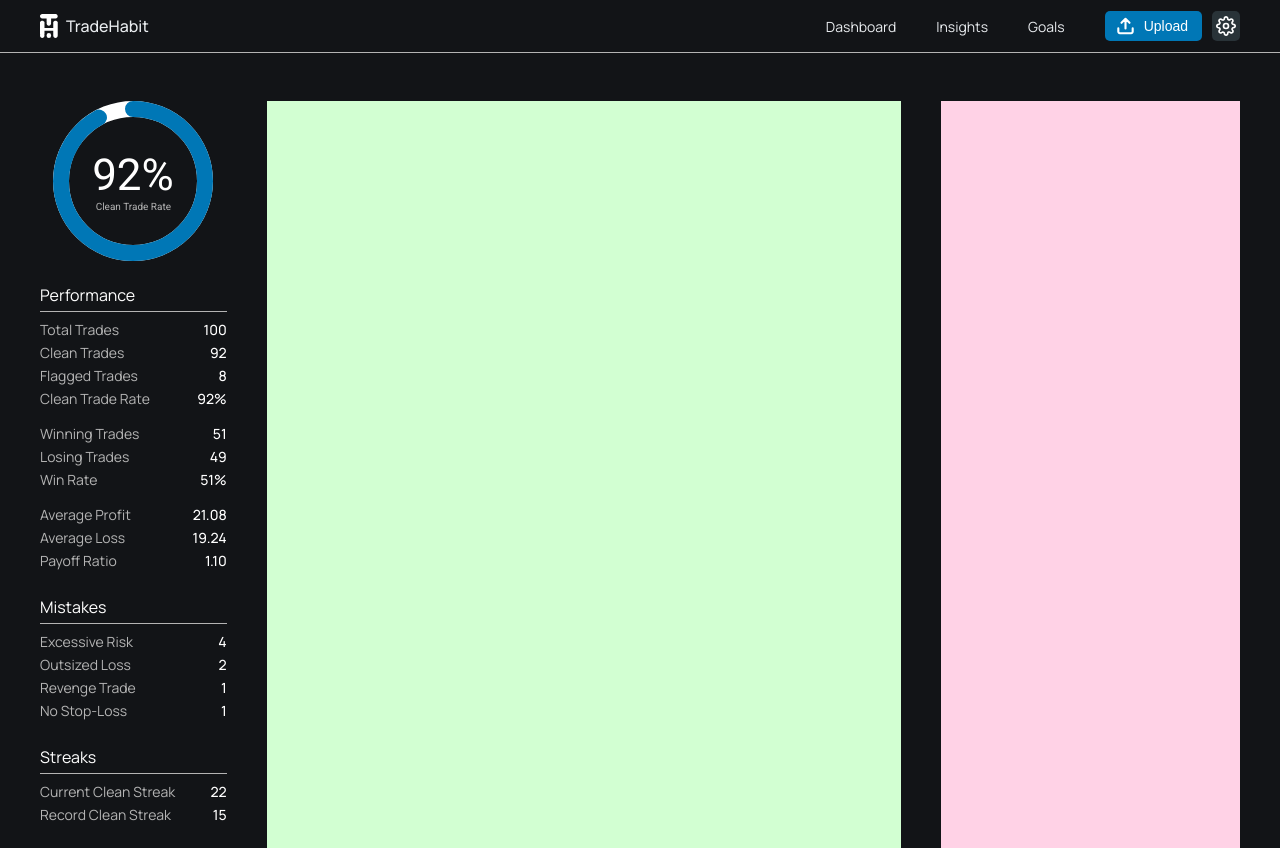
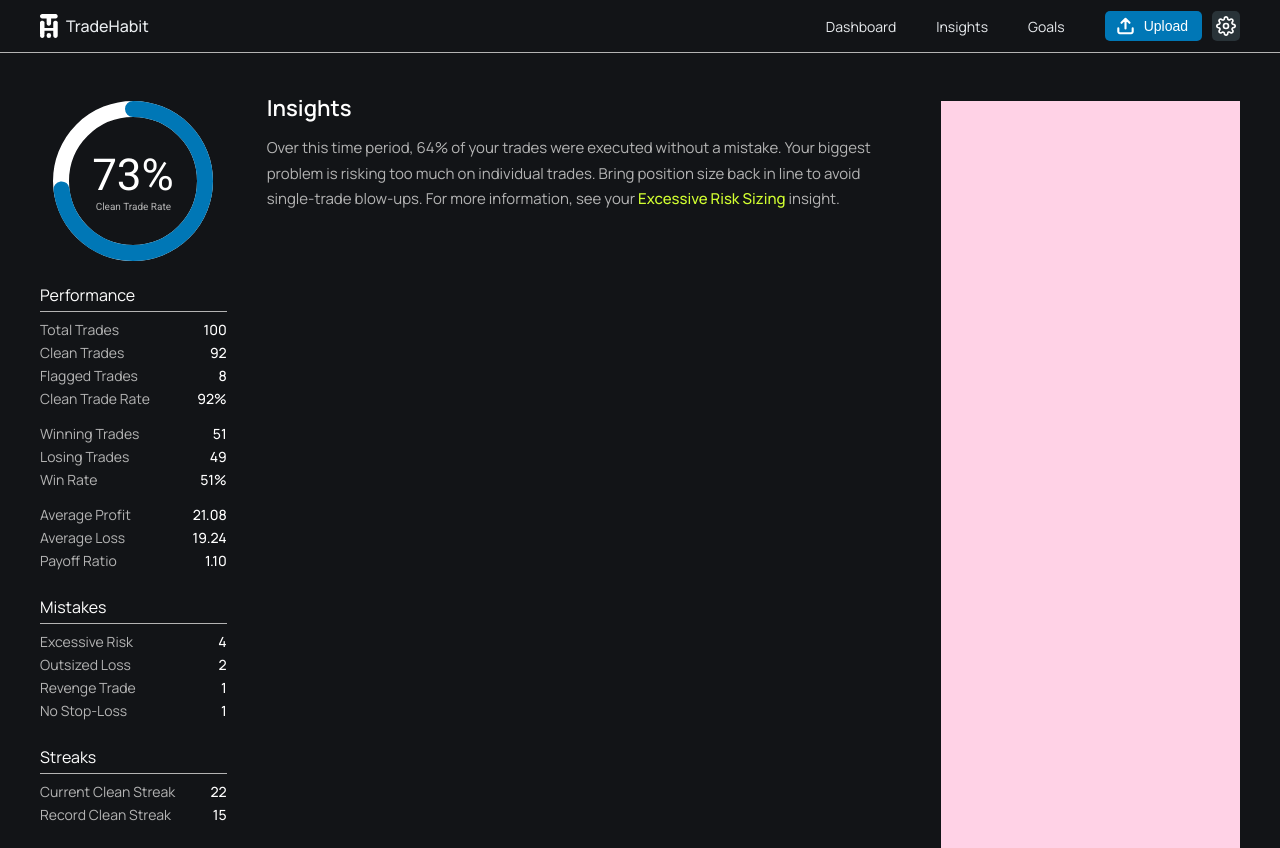
Before and after one commit to terrybvaughn/tradehabit-frontend, a React (Vite) app: page / in a window 1280 px wide. Built offline with nearby package versions, Linux system fonts and the light colour scheme.

Commit message:
feat: dashboard layout, insights expand/collapse, and UI refinements

```diff
--- a/src/components/Body/Body.module.css
+++ b/src/components/Body/Body.module.css
@@ -16,7 +16,7 @@
   width: 680px;
   min-height: calc(100vh - 53px);
   margin: 48px 20px 0 20px;
-  background: #d2ffd2;
+  /* background: #d2ffd2; */
 }
 
 .rightColumn {
@@ -72,3 +72,25 @@
 .spacer {
   margin-top: 12px;
 }
+
+.insightsHeading {
+  font-size: 22px;
+  font-weight: 600;
+  color: #fff;
+  margin-top: -8px;
+  margin-bottom: 12px;
+}
+
+.insightDiagnostic {
+  font-size: 15px;
+  line-height: 1.7;
+  color: var(--gray-divider);
+}
+
+.insightTitle {
+  font-size: 16px;
+  font-weight: 600;
+  color: #fff;
+  margin-top: 1.5em;
+  margin-bottom: -0.5em;
+}
--- a/src/components/Body/Body.tsx
+++ b/src/components/Body/Body.tsx
@@ -4,12 +4,86 @@ import { DonutChart } from "./DonutChart";
 
 interface BodyProps {
   children: ReactNode;
+  insightsExpanded: boolean;
+  setInsightsExpanded: (expanded: boolean) => void;
 }
 
-export const Body: FC<BodyProps> = ({ children }) => (
+const insightsData = [
+  {
+    diagnostic: "Over this time period, 64% of your trades were executed without a mistake. Your biggest problem is risking too much on individual trades. Bring position size back in line to avoid single-trade blow-ups. For more information, see your Excessive Risk Sizing insight.",
+    priority: 0,
+    title: "Summary"
+  },
+  {
+    diagnostic: "All 47 of your trades used stop-loss orders. This shows consistent risk discipline, which can help limit downside and reduce stress during volatile periods.",
+    priority: 1,
+    title: "Stop-Loss Discipline"
+  },
+  {
+    diagnostic: "5 of your 47 trades (10.6%) had stop distances that exceeded 1.5× your standard deviation. The average risk size among these trades was 45.25 points. These large-risk trades may signal moments of overconfidence or loss of discipline.",
+    priority: 2,
+    title: "Excessive Risk Sizing"
+  },
+  {
+    diagnostic: "You had 3 trades with losses that exceeded 1.0 standard deviation above your average losing trade. These outliers contributed 63.42 points in excess losses, meaning that if they'd been closer to your average, your total drawdown would have been significantly lower. A few large losses can erase weeks of gains. Controlling these outliers is critical for long-term performance.",
+    priority: 3,
+    title: "Outsized Losses"
+  },
+  {
+    diagnostic: "You're winning only 40% of your revenge trades—well below your overall 51% win rate—and even though your average winner is larger ($49.75 vs. $21.08), those extra losses have already set you back $-17.26 in total (about $-3.45 per revenge trade). In other words, you'd need a payoff ratio north of 1.5 just to breakeven at a 40% win rate, yet your revenge payoff is only 1.28× (compared with 0.54× overall). Bottom line: taking trades in the heat of frustration is costing you real money and eroding your edge—best to pause and stick to your plan rather than chase losses.",
+    priority: 4,
+    title: "Revenge Trading"
+  },
+  {
+    diagnostic: "You risked as little as 0.5 points and as much as 68.5 points per trade. Your average risk size was 13.61 points, with a standard deviation of 13.69 points. Wide variation in stop placement may signal inconsistency in risk management.",
+    priority: 5,
+    title: "Risk Sizing Consistency"
+  },
+  {
+    diagnostic: "Your win rate is 51.1%, and your average win is $21.08, versus an average loss of $39.24. That gives you a payoff ratio of 0.54.\nYou're running below breakeven. This math doesn't work long term. Either your losses are too large or your winners too small. One of them has to improve.",
+    priority: 6,
+    title: "Win Rate vs. Payoff Ratio"
+  }
+];
+
+export const Body: FC<BodyProps> = ({ children, insightsExpanded, setInsightsExpanded }) => {
+  const summary = insightsData.find(i => i.priority === 0);
+  const rest = insightsData.filter(i => i.priority !== 0).sort((a, b) => a.priority - b.priority);
+
+  // Handler for expanding insights
+  const handleExpandInsights = (e: React.MouseEvent<HTMLAnchorElement>) => {
+    e.preventDefault();
+    setInsightsExpanded(true);
+  };
+
+  // Render the summary as JSX with a clickable link
+  let summaryJsx: React.ReactNode = null;
+  if (summary) {
+    const linkText = "Excessive Risk Sizing";
+    const idx = summary.diagnostic.indexOf(linkText);
+    if (idx !== -1) {
+      summaryJsx = (
+        <>
+          {summary.diagnostic.slice(0, idx)}
+          <a
+            href="#"
+            style={{ color: "#D2FF31", cursor: "pointer", fontWeight: "500", textDecoration: "none" }}
+            onClick={handleExpandInsights}
+          >
+            {linkText}
+          </a>
+          {summary.diagnostic.slice(idx + linkText.length)}
+        </>
+      );
+    } else {
+      summaryJsx = summary.diagnostic;
+    }
+  }
+
+  return (
     <div className={styles.body}>
       <div className={styles.leftColumn}>
-      <DonutChart value={92} label="Clean Trade Rate" />
+        <DonutChart value={73} label="Clean Trade Rate" />
         <div className={styles.section}>
           <h3 className={styles.sectionHeading}>Performance</h3>
           <ul className={styles.metrics}>
@@ -44,7 +118,53 @@ export const Body: FC<BodyProps> = ({ children }) => (
           </ul>
         </div>
       </div>
-    <div className={styles.centerColumn}>{children}</div>
+      <div className={styles.centerColumn}>
+        {summary && (
+          <div className={styles.insightsSection}>
+            <h2 className={styles.insightsHeading}>Insights</h2>
+            <div
+              className={styles.insightsSummary}
+              style={{
+                maxHeight: insightsExpanded ? 1000 : 90,
+                overflow: "hidden",
+                transition: "max-height 0.5s cubic-bezier(.4,0,.2,1)",
+              }}
+            >
+              <div className={styles.insightDiagnostic}>
+                {summaryJsx}
+              </div>
+              {insightsExpanded && (
+                <div className={styles.insightsDetails}>
+                  {rest.map(insight => (
+                    <div key={insight.priority} className={styles.insightDetail}>
+                      <h3 className={styles.insightTitle}>{insight.title}</h3>
+                      <p className={styles.insightDiagnostic}>{insight.diagnostic}</p>
+                    </div>
+                  ))}
+                </div>
+              )}
+            </div>
+          </div>
+        )}
+        {children}
+      </div>
       <div className={styles.rightColumn}></div>
     </div>
   );
+};
+
+// Attach expand handler to window for inline link
+if (typeof window !== "undefined") {
+  (window as any).__expandInsights = () => {
+    const evt = new CustomEvent("expandInsights");
+    window.dispatchEvent(evt);
+  };
+}
+
+// Listen for expand event
+if (typeof window !== "undefined") {
+  window.addEventListener("expandInsights", () => {
+    const setInsightsExpanded = (window as any).setInsightsExpanded;
+    if (typeof setInsightsExpanded === "function") setInsightsExpanded(true);
+  });
+}
--- a/src/components/Header/Header.tsx
+++ b/src/components/Header/Header.tsx
@@ -8,7 +8,11 @@ import settingsIconHover from "@/assets/images/icon-hover-settings.svg"; // alia
 import uploadIcon from "@/assets/images/icon-upload.svg"; // aliased path
 import uploadIconHover from "@/assets/images/icon-hover-upload.svg"; // aliased path
 
-export const Header: FC = () => {
+interface HeaderProps {
+  setInsightsExpanded: (expanded: boolean) => void;
+}
+
+export const Header: FC<HeaderProps> = ({ setInsightsExpanded }) => {
   const [isUploadHovered, setIsUploadHovered] = useState(false);
   const [isSettingsHovered, setIsSettingsHovered] = useState(false);
 
@@ -22,7 +26,7 @@ export const Header: FC = () => {
 
       {/* ------------ right side ------------- */}
       <nav className={styles.nav} aria-label="Primary">
-        <a className={styles.link} href="#">Dashboard</a>
+        <a className={styles.link} href="#" onClick={() => setInsightsExpanded(false)}>Dashboard</a>
         <a className={styles.link} href="#">Insights</a>
         <a className={styles.link} href="#">Goals</a>
 
--- a/src/components/Layout/Layout.tsx
+++ b/src/components/Layout/Layout.tsx
@@ -1,6 +1,7 @@
 // src/components/Layout/Layout.tsx
 import type { FC, ReactNode } from "react";
 import styles from "./Layout.module.css";
+import { useState } from "react";
 
 import { Header } from "@/components/Header/Header";
 import { Divider } from "@/components/Divider/Divider";
@@ -10,10 +11,13 @@ interface LayoutProps {
   children: ReactNode;
 }
 
-export const Layout: FC<LayoutProps> = ({ children }) => (
-  <div className={styles.shell}>
-    <Header />
-    <Divider />
-    <Body>{children}</Body>
-  </div>
-);
+export const Layout: FC<LayoutProps> = ({ children }) => {
+  const [insightsExpanded, setInsightsExpanded] = useState(false);
+  return (
+    <div className={styles.shell}>
+      <Header setInsightsExpanded={setInsightsExpanded} />
+      <Divider />
+      <Body insightsExpanded={insightsExpanded} setInsightsExpanded={setInsightsExpanded}>{children}</Body>
+    </div>
+  );
+};
```
Lines whose indentation alone changed are shown as unchanged.
